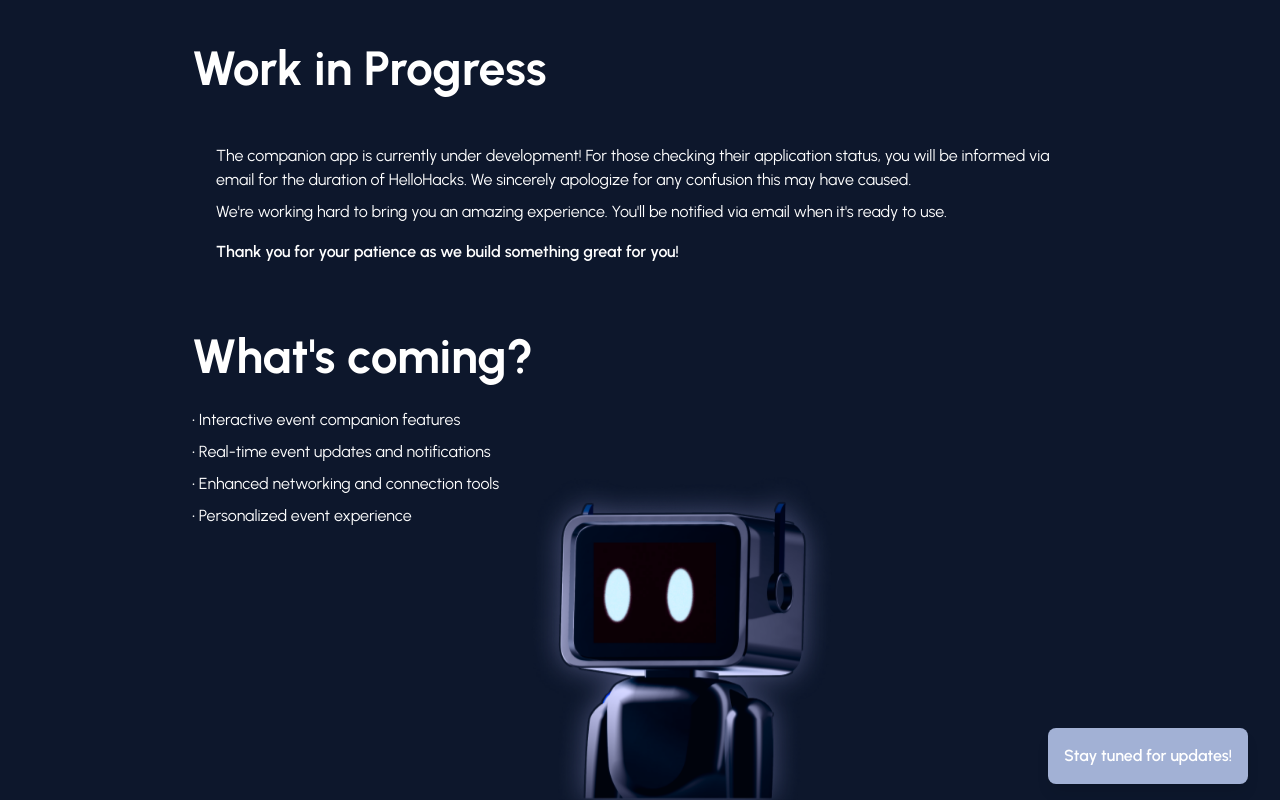
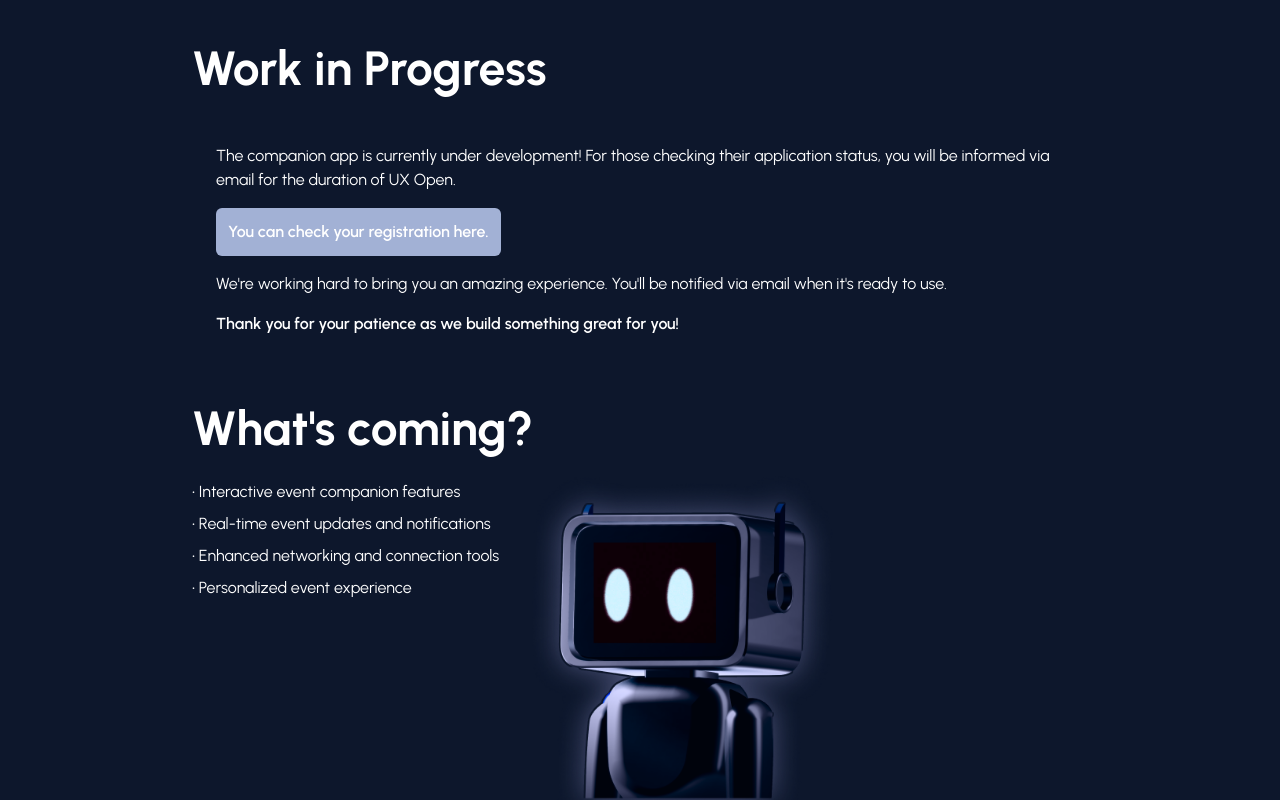
Before and after one commit to ubc-biztech/bt-web-v2, a Next.js app: page /companion in a window 1280 px wide. Shown: the top 800 px of the page. Built offline with nearby package versions, Linux system fonts and the light colour scheme; no server answers; what @aws-amplify/adapter-nextjs, aws-amplify would draw is missing.

Commit message:
companion page

```diff
--- a/src/pages/companion/index.tsx
+++ b/src/pages/companion/index.tsx
@@ -2,6 +2,7 @@ import React from "react";
 import Image from "next/image";
 import BigProdX from "@/assets/2025/productx/biglogo.png";
 import ProdxBizBot from "@/assets/2025/productx/prodxbizbot.png";
+import Link from "next/link";
 
 // COMMENTED OUT - Original companion functionality
 import { useState, useEffect, useContext, createContext } from "react";
@@ -60,7 +61,7 @@ const Companion = () => {
   // const [pageError, setPageError] = useState("");
   // const [error, setError] = useState("");
   // const [registrations, setRegistrations] = useState<Registration[]>([]);
-  // const [event, setEvent] = useState<EventData | null>(null);
+  const [event, setEvent] = useState<EventData | null>(null);
   // const [userRegistration, setUserRegistration] = useState<Registration | null>(
   //   null,
   // );
@@ -269,14 +270,19 @@ const Companion = () => {
       <div className="max-w-4xl mx-auto">
         <h1 className="text-white text-4xl font-bold mb-4">Work in Progress</h1>
 
-        <div className="rounded-lg p-6 mb-8">
-          <p className="mb-2 text-white">
+        <div className="rounded-lg p-6 mb-8 flex flex-col space-y-4">
+          <p className="text-white">
             The companion app is currently under development! For those checking
             their application status, you will be informed via email for the
-            duration of HelloHacks. We sincerely apologize for any confusion
-            this may have caused.
+            duration of UX Open.
           </p>
-          <p className="mb-4 text-white">
+          <Link
+            href="/event/UXOpen/2025/register"
+            className="text-white font-semibold bg-bt-blue-100 rounded-md p-3 inline-block w-fit"
+          >
+            You can check your registration here.
+          </Link>
+          <p className="text-white">
             We&apos;re working hard to bring you an amazing experience.
             You&apos;ll be notified via email when it&apos;s ready to use.
           </p>
@@ -298,13 +304,13 @@ const Companion = () => {
         </div>
       </div>
 
-      <div className="fixed bottom-4 right-4 flex flex-col items-end sm:flex-row sm:items-center">
+      {/*<div className="fixed bottom-4 right-4 flex flex-col items-end sm:flex-row sm:items-center">
         <div className="bg-bt-blue-100 text-black p-3 sm:p-4 rounded-lg shadow-lg mb-2 sm:mb-0 sm:mr-4 max-w-[80vw] sm:max-w-none">
           <p className="font-semibold text-sm sm:text-base">
             Stay tuned for updates!
           </p>
         </div>
-      </div>
+      </div>*/}
 
       {/* ProductX branding at bottom */}
       <div className="absolute bottom-0 w-screen h-[45vh] z-10">
```
